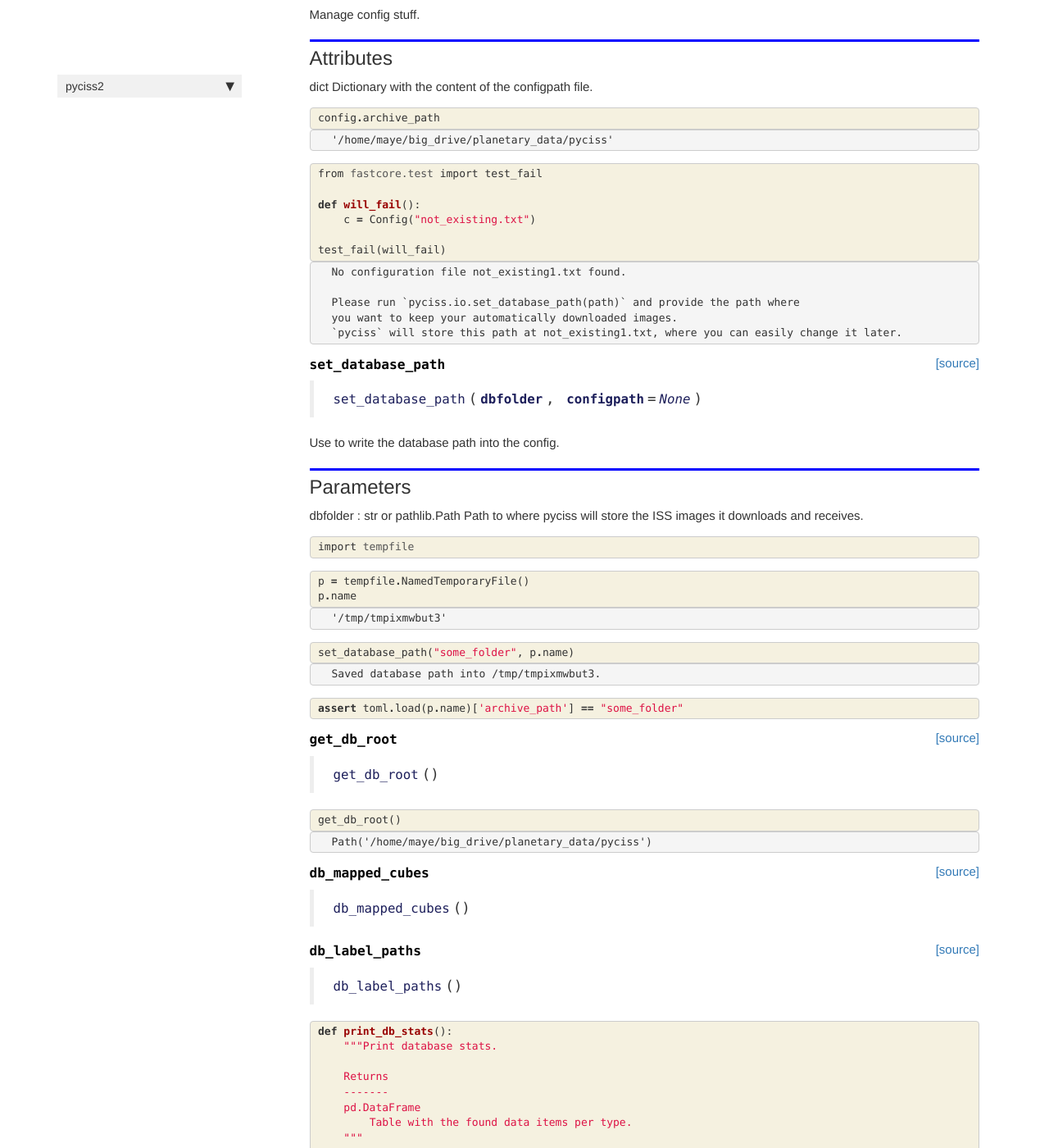
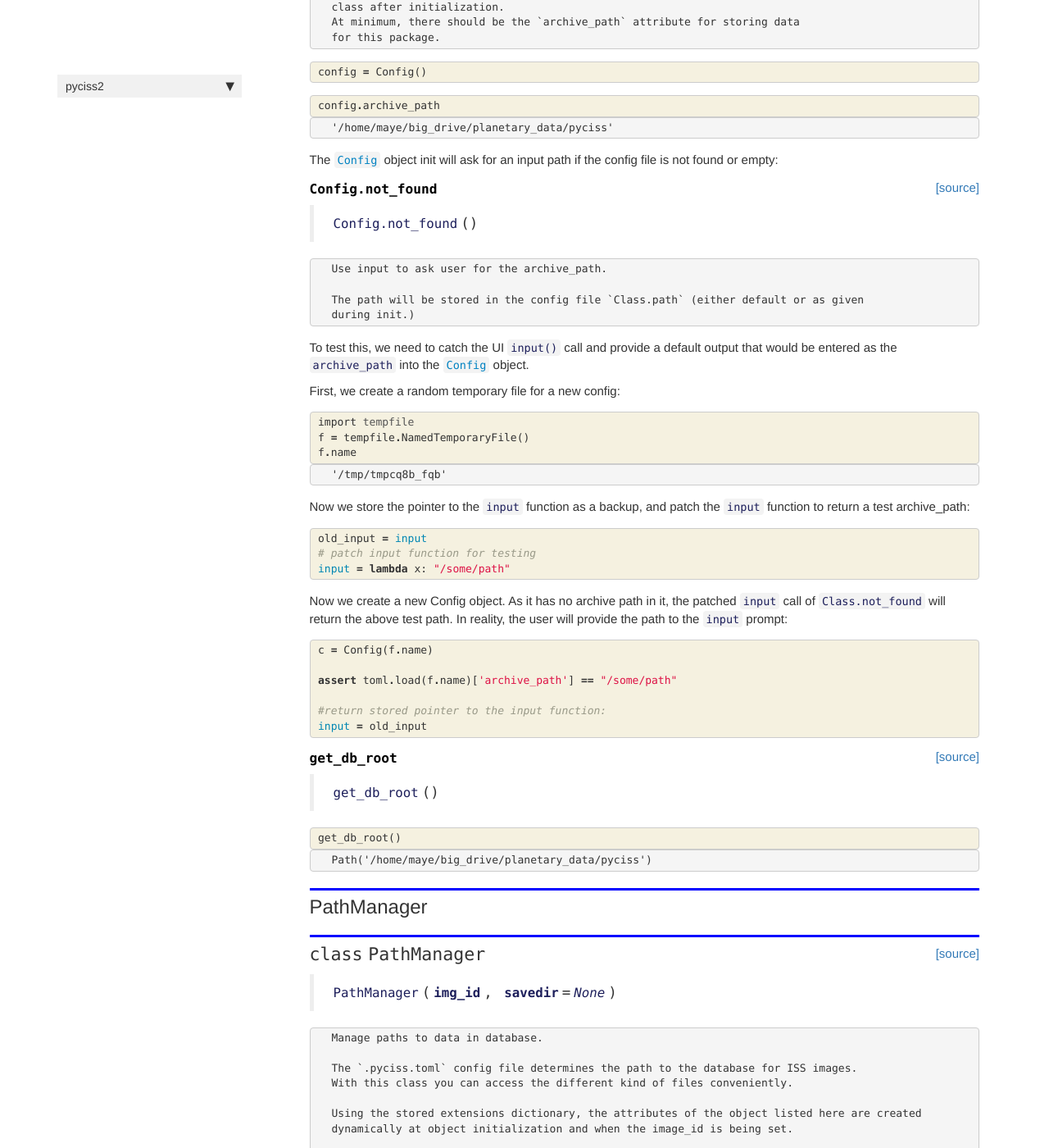
Before and after one commit to michaelaye/pyciss2, a Jekyll site: the page built from docs/io.html, in a window 1280 px wide and 1400 px high, scrolled down 854 px. Shown: the whole window at 82% size. Built offline with Jekyll 4.4.1, drawn with Linux system fonts in a browser that asks for light colours; nearby versions of some CDN libraries; comment, search, counter and statistics services are not loaded; some of the changed text lies outside the part shown.

Commit message:
use input prompt for archive_path.
* add tests with patched input function

```diff
--- a/docs/_data/sidebars/home_sidebar.yml
+++ b/docs/_data/sidebars/home_sidebar.yml
@@ -10,7 +10,7 @@ entries:
       title: Overview
       url: /
     - output: web,pdf
-      title: Input/Output basics for the pyciss2 package
+      title: Input/Output
       url: io.html
     - output: web,pdf
       title: OPUSAPI
--- a/docs/io.html
+++ b/docs/io.html
@@ -38,8 +38,7 @@ nb_path: "00_io.ipynb"
 
 <div class="cell border-box-sizing text_cell rendered"><div class="inner_cell">
 <div class="text_cell_render border-box-sizing rendered_html">
-<h2 id="Configfile">Configfile<a class="anchor-link" href="#Configfile"> </a></h2><p>The config file just contains one path to the folder where all data for <code>pyciss</code> will be stored.</p>
-<p>If it doesn't exist yet, the following code helps you to create it.</p>
+<h2 id="Configfile">Configfile<a class="anchor-link" href="#Configfile"> </a></h2><p>The config file for now just contains one path to the folder where all data for <code>pyciss</code> will be stored.</p>
 
 </div>
 </div>
@@ -57,9 +56,17 @@ nb_path: "00_io.ipynb"
 <div class="output_markdown rendered_html output_subarea ">
 <h2 id="Config" class="doc_header"><code>class</code> <code>Config</code><a href="https://github.com/michaelaye/pyciss2/tree/master/pyciss2/io.py#L17" class="source_link" style="float:right">[source]</a></h2><blockquote><p><code>Config</code>(<strong><code>other_config</code></strong>=<em><code>None</code></em>)</p>
 </blockquote>
-<p>Manage config stuff.</p>
-<h2 id="Attributes">Attributes<a class="anchor-link" href="#Attributes"> </a></h2><p>dict
-    Dictionary with the content of the configpath file.</p>
+
+<pre><code>Manage config stuff.
+
+Attributes
+-------
+path: pathlib.Path
+
+The key, value pairs found in the config file become attributes of thi
+class after initialization.
+At minimum, there should be the `archive_path` attribute for storing data
+for this package.</code></pre>
 
 </div>
 
@@ -81,6 +88,16 @@ nb_path: "00_io.ipynb"
     {% raw %}
 
 <div class="cell border-box-sizing code_cell rendered">
+<div class="input">
+
+<div class="inner_cell">
+    <div class="input_area">
+<div class=" highlight hl-ipython3"><pre><span></span><span class="n">config</span> <span class="o">=</span> <span class="n">Config</span><span class="p">()</span>
+</pre></div>
+
+    </div>
+</div>
+</div>
 
 </div>
     {% endraw %}
@@ -118,46 +135,13 @@ nb_path: "00_io.ipynb"
 </div>
     {% endraw %}
 
-    {% raw %}
-
-<div class="cell border-box-sizing code_cell rendered">
-<div class="input">
-
-<div class="inner_cell">
-    <div class="input_area">
-<div class=" highlight hl-ipython3"><pre><span></span><span class="kn">from</span> <span class="nn">fastcore.test</span> <span class="kn">import</span> <span class="n">test_fail</span>
-
-<span class="k">def</span> <span class="nf">will_fail</span><span class="p">():</span>
-    <span class="n">c</span> <span class="o">=</span> <span class="n">Config</span><span class="p">(</span><span class="s2">&quot;not_existing.txt&quot;</span><span class="p">)</span>
-
-<span class="n">test_fail</span><span class="p">(</span><span class="n">will_fail</span><span class="p">)</span>
-</pre></div>
-
-    </div>
-</div>
-</div>
-
-<div class="output_wrapper">
-<div class="output">
-
-<div class="output_area">
-
-<div class="output_subarea output_stream output_stdout output_text">
-<pre>No configuration file not_existing1.txt found.
-
-Please run `pyciss.io.set_database_path(path)` and provide the path where
-you want to keep your automatically downloaded images.
-`pyciss` will store this path at not_existing1.txt, where you can easily change it later.
-</pre>
-</div>
-</div>
+<div class="cell border-box-sizing text_cell rendered"><div class="inner_cell">
+<div class="text_cell_render border-box-sizing rendered_html">
+<p>The <a href="/pyciss2/io.html#Config"><code>Config</code></a> object init will ask for an input path if the config file is not found or empty:</p>
 
 </div>
 </div>
-
 </div>
-    {% endraw %}
-
     {% raw %}
 
 <div class="cell border-box-sizing code_cell rendered">
@@ -169,11 +153,13 @@ you want to keep your automatically downloaded images.
 
 
 <div class="output_markdown rendered_html output_subarea ">
-<h4 id="set_database_path" class="doc_header"><code>set_database_path</code><a href="https://github.com/michaelaye/pyciss2/tree/master/pyciss2/io.py#L56" class="source_link" style="float:right">[source]</a></h4><blockquote><p><code>set_database_path</code>(<strong><code>dbfolder</code></strong>, <strong><code>configpath</code></strong>=<em><code>None</code></em>)</p>
+<h4 id="Config.not_found" class="doc_header"><code>Config.not_found</code><a href="https://github.com/michaelaye/pyciss2/tree/master/pyciss2/io.py#L52" class="source_link" style="float:right">[source]</a></h4><blockquote><p><code>Config.not_found</code>()</p>
 </blockquote>
-<p>Use to write the database path into the config.</p>
-<h2 id="Parameters">Parameters<a class="anchor-link" href="#Parameters"> </a></h2><p>dbfolder : str or pathlib.Path
-    Path to where pyciss will store the ISS images it downloads and receives.</p>
+
+<pre><code>Use input to ask user for the archive_path.
+
+The path will be stored in the config file `Class.path` (either default or as given
+during init.)</code></pre>
 
 </div>
 
@@ -185,13 +171,14 @@ you want to keep your automatically downloaded images.
 </div>
     {% endraw %}
 
-    {% raw %}
-
-<div class="cell border-box-sizing code_cell rendered">
+<div class="cell border-box-sizing text_cell rendered"><div class="inner_cell">
+<div class="text_cell_render border-box-sizing rendered_html">
+<p>To test this, we need to catch the UI <code>input()</code> call and provide a default output that would be entered as the <code>archive_path</code> into the <a href="/pyciss2/io.html#Config"><code>Config</code></a> object.</p>
+<p>First, we create a random temporary file for a new config:</p>
 
 </div>
-    {% endraw %}
-
+</div>
+</div>
     {% raw %}
 
 <div class="cell border-box-sizing code_cell rendered">
@@ -200,24 +187,8 @@ you want to keep your automatically downloaded images.
 <div class="inner_cell">
     <div class="input_area">
 <div class=" highlight hl-ipython3"><pre><span></span><span class="kn">import</span> <span class="nn">tempfile</span>
-</pre></div>
-
-    </div>
-</div>
-</div>
-
-</div>
-    {% endraw %}
-
-    {% raw %}
-
-<div class="cell border-box-sizing code_cell rendered">
-<div class="input">
-
-<div class="inner_cell">
-    <div class="input_area">
-<div class=" highlight hl-ipython3"><pre><span></span><span class="n">p</span> <span class="o">=</span> <span class="n">tempfile</span><span class="o">.</span><span class="n">NamedTemporaryFile</span><span class="p">()</span>
-<span class="n">p</span><span class="o">.</span><span class="n">name</span>
+<span class="n">f</span> <span class="o">=</span> <span class="n">tempfile</span><span class="o">.</span><span class="n">NamedTemporaryFile</span><span class="p">()</span>
+<span class="n">f</span><span class="o">.</span><span class="n">name</span>
 </pre></div>
 
     </div>
@@ -232,7 +203,7 @@ you want to keep your automatically downloaded images.
 
 
 <div class="output_text output_subarea output_execute_result">
-<pre>&#39;/tmp/tmpixmwbut3&#39;</pre>
+<pre>&#39;/tmp/tmpcq8b_fqb&#39;</pre>
 </div>
 
 </div>
@@ -243,6 +214,13 @@ you want to keep your automatically downloaded images.
 </div>
     {% endraw %}
 
+<div class="cell border-box-sizing text_cell rendered"><div class="inner_cell">
+<div class="text_cell_render border-box-sizing rendered_html">
+<p>Now we store the pointer to the <code>input</code> function as a backup, and patch the <code>input</code> function to return a test archive_path:</p>
+
+</div>
+</div>
+</div>
     {% raw %}
 
 <div class="cell border-box-sizing code_cell rendered">
@@ -250,30 +228,26 @@ you want to keep your automatically downloaded images.
 
 <div class="inner_cell">
     <div class="input_area">
-<div class=" highlight hl-ipython3"><pre><span></span><span class="n">set_database_path</span><span class="p">(</span><span class="s2">&quot;some_folder&quot;</span><span class="p">,</span> <span class="n">p</span><span class="o">.</span><span class="n">name</span><span class="p">)</span>
+<div class=" highlight hl-ipython3"><pre><span></span><span class="n">old_input</span> <span class="o">=</span> <span class="nb">input</span>
+<span class="c1"># patch input function for testing</span>
+<span class="nb">input</span> <span class="o">=</span> <span class="k">lambda</span> <span class="n">x</span><span class="p">:</span> <span class="s2">&quot;/some/path&quot;</span>
 </pre></div>
 
     </div>
 </div>
 </div>
 
-<div class="output_wrapper">
-<div class="output">
+</div>
+    {% endraw %}
 
-<div class="output_area">
-
-<div class="output_subarea output_stream output_stdout output_text">
-<pre>Saved database path into /tmp/tmpixmwbut3.
-</pre>
-</div>
-</div>
+<div class="cell border-box-sizing text_cell rendered"><div class="inner_cell">
+<div class="text_cell_render border-box-sizing rendered_html">
+<p>Now we create a new Config object. As it has no archive path in it, the patched <code>input</code> call of <code>Class.not_found</code> will return the above test path.
+In reality, the user will provide the path to the <code>input</code> prompt:</p>
 
 </div>
 </div>
-
 </div>
-    {% endraw %}
-
     {% raw %}
 
 <div class="cell border-box-sizing code_cell rendered">
@@ -281,7 +255,12 @@ you want to keep your automatically downloaded images.
 
 <div class="inner_cell">
     <div class="input_area">
-<div class=" highlight hl-ipython3"><pre><span></span><span class="k">assert</span> <span class="n">toml</span><span class="o">.</span><span class="n">load</span><span class="p">(</span><span class="n">p</span><span class="o">.</span><span class="n">name</span><span class="p">)[</span><span class="s1">&#39;archive_path&#39;</span><span class="p">]</span> <span class="o">==</span> <span class="s2">&quot;some_folder&quot;</span>
+<div class=" highlight hl-ipython3"><pre><span></span><span class="n">c</span> <span class="o">=</span> <span class="n">Config</span><span class="p">(</span><span class="n">f</span><span class="o">.</span><span class="n">name</span><span class="p">)</span>
+
+<span class="k">assert</span> <span class="n">toml</span><span class="o">.</span><span class="n">load</span><span class="p">(</span><span class="n">f</span><span class="o">.</span><span class="n">name</span><span class="p">)[</span><span class="s1">&#39;archive_path&#39;</span><span class="p">]</span> <span class="o">==</span> <span class="s2">&quot;/some/path&quot;</span>
+
+<span class="c1">#return stored pointer to the input function:</span>
+<span class="nb">input</span> <span class="o">=</span> <span class="n">old_input</span>
 </pre></div>
 
     </div>
@@ -302,7 +281,7 @@ you want to keep your automatically downloaded images.
 
 
 <div class="output_markdown rendered_html output_subarea ">
-<h4 id="get_db_root" class="doc_header"><code>get_db_root</code><a href="https://github.com/michaelaye/pyciss2/tree/master/pyciss2/io.py#L75" class="source_link" style="float:right">[source]</a></h4><blockquote><p><code>get_db_root</code>()</p>
+<h4 id="get_db_root" class="doc_header"><code>get_db_root</code><a href="https://github.com/michaelaye/pyciss2/tree/master/pyciss2/io.py#L69" class="source_link" style="float:right">[source]</a></h4><blockquote><p><code>get_db_root</code>()</p>
 </blockquote>
 
 </div>
@@ -355,6 +334,12 @@ you want to keep your automatically downloaded images.
 </div>
     {% endraw %}
 
+<div class="cell border-box-sizing text_cell rendered"><div class="inner_cell">
+<div class="text_cell_render border-box-sizing rendered_html">
+<h2 id="PathManager">PathManager<a class="anchor-link" href="#PathManager"> </a></h2>
+</div>
+</div>
+</div>
     {% raw %}
 
 <div class="cell border-box-sizing code_cell rendered">
@@ -366,7 +351,73 @@ you want to keep your automatically downloaded images.
 
 
 <div class="output_markdown rendered_html output_subarea ">
-<h4 id="db_mapped_cubes" class="doc_header"><code>db_mapped_cubes</code><a href="https://github.com/michaelaye/pyciss2/tree/master/pyciss2/io.py#L81" class="source_link" style="float:right">[source]</a></h4><blockquote><p><code>db_mapped_cubes</code>()</p>
+<h2 id="PathManager" class="doc_header"><code>class</code> <code>PathManager</code><a href="https://github.com/michaelaye/pyciss2/tree/master/pyciss2/io.py#L77" class="source_link" style="float:right">[source]</a></h2><blockquote><p><code>PathManager</code>(<strong><code>img_id</code></strong>, <strong><code>savedir</code></strong>=<em><code>None</code></em>)</p>
+</blockquote>
+
+<pre><code>Manage paths to data in database.
+
+The `.pyciss.toml` config file determines the path to the database for ISS images.
+With this class you can access the different kind of files conveniently.
+
+Using the stored extensions dictionary, the attributes of the object listed here are created
+dynamically at object initialization and when the image_id is being set.
+
+NOTE
+----
+This class will read the .pyciss.toml to define the dbroot path, but
+one can also call it with the savedir argument to override that.
+
+Parameters
+----------
+img_id : str or pathlib.Path
+    The N... or W... image identifier string of CISS images or the absolute
+    path to an existing image
+savedir : str or pathlib.Path
+    Path to the pyciss image database. By default defined by what's found in
+    the .pyciss.yaml config, but can be overridden using this parameter.
+
+Attributes
+----------
+basepath
+img_id
+calib_img
+calib_label
+raw_image
+raw_cub
+raw_label
+cubepath
+tif
+undestriped</code></pre>
+
+</div>
+
+</div>
+
+</div>
+</div>
+
+</div>
+    {% endraw %}
+
+    {% raw %}
+
+<div class="cell border-box-sizing code_cell rendered">
+
+</div>
+    {% endraw %}
+
+    {% raw %}
+
+<div class="cell border-box-sizing code_cell rendered">
+
+<div class="output_wrapper">
+<div class="output">
+
+<div class="output_area">
+
+
+<div class="output_markdown rendered_html output_subarea ">
+<h4 id="db_mapped_cubes" class="doc_header"><code>db_mapped_cubes</code><a href="https://github.com/michaelaye/pyciss2/tree/master/pyciss2/io.py#L199" class="source_link" style="float:right">[source]</a></h4><blockquote><p><code>db_mapped_cubes</code>()</p>
 </blockquote>
 
 </div>
@@ -390,7 +441,7 @@ you want to keep your automatically downloaded images.
 
 
 <div class="output_markdown rendered_html output_subarea ">
-<h4 id="db_label_paths" class="doc_header"><code>db_label_paths</code><a href="https://github.com/michaelaye/pyciss2/tree/master/pyciss2/io.py#L85" class="source_link" style="float:right">[source]</a></h4><blockquote><p><code>db_label_paths</code>()</p>
+<h4 id="db_label_paths" class="doc_header"><code>db_label_paths</code><a href="https://github.com/michaelaye/pyciss2/tree/master/pyciss2/io.py#L203" class="source_link" style="float:right">[source]</a></h4><blockquote><p><code>db_label_paths</code>()</p>
 </blockquote>
 
 </div>
@@ -446,53 +497,52 @@ you want to keep your automatically downloaded images.
     {% raw %}
 
 <div class="cell border-box-sizing code_cell rendered">
+<div class="input">
+
+<div class="inner_cell">
+    <div class="input_area">
+<div class=" highlight hl-ipython3"><pre><span></span><span class="n">print_db_stats</span><span class="p">()</span>
+</pre></div>
+
+    </div>
+</div>
+</div>
 
 <div class="output_wrapper">
 <div class="output">
 
 <div class="output_area">
 
-
-<div class="output_markdown rendered_html output_subarea ">
-<h2 id="PathManager" class="doc_header"><code>class</code> <code>PathManager</code><a href="https://github.com/michaelaye/pyciss2/tree/master/pyciss2/io.py#L91" class="source_link" style="float:right">[source]</a></h2><blockquote><p><code>PathManager</code>(<strong><code>img_id</code></strong>, <strong><code>savedir</code></strong>=<em><code>None</code></em>)</p>
-</blockquote>
-<p>Manage paths to data in database.</p>
-<p>The <code>.pyciss.toml</code> config file determines the path to the database for ISS images.
-With this class you can access the different kind of files conveniently.</p>
-<p>Using the stored extensions dictionary, the attributes of the object listed here are created
-dynamically at object initialization and when the image_id is being set.</p>
-<h2 id="NOTE">NOTE<a class="anchor-link" href="#NOTE"> </a></h2><p>This class will read the .pyciss.toml to define the dbroot path, but
-one can also call it with the savedir argument to override that.</p>
-<h2 id="Parameters">Parameters<a class="anchor-link" href="#Parameters"> </a></h2><p>img_id : str or pathlib.Path
-    The N... or W... image identifier string of CISS images or the absolute
-    path to an existing image
-savedir : str or pathlib.Path
-    Path to the pyciss image database. By default defined by what's found in
-    the .pyciss.yaml config, but can be overridden using this parameter.</p>
-<h2 id="Attributes">Attributes<a class="anchor-link" href="#Attributes"> </a></h2><p>basepath
-img_id
-calib_img
-calib_label
-raw_image
-raw_cub
-raw_label
-cubepath
-tif
-undestriped</p>
-
+<div class="output_subarea output_stream output_stdout output_text">
+<pre>Database location: /home/maye/big_drive/planetary_data/pyciss
+Number of WACs and NACs in database: 1
+These kind of data are in the database: (returning pd.DataFrame)
+</pre>
+</div>
 </div>
 
+<div class="output_area">
+
+<div class="output_subarea output_text output_error">
+<pre>
+<span class="ansi-red-fg">---------------------------------------------------------------------------</span>
+<span class="ansi-red-fg">NameError</span>                                 Traceback (most recent call last)
+<span class="ansi-green-fg">&lt;ipython-input-44-24ec69d7027f&gt;</span> in <span class="ansi-cyan-fg">&lt;module&gt;</span>
+<span class="ansi-green-fg">----&gt; 1</span><span class="ansi-red-fg"> </span>print_db_stats<span class="ansi-blue-fg">(</span><span class="ansi-blue-fg">)</span>
+
+<span class="ansi-green-fg">&lt;ipython-input-43-0c1868a02f9d&gt;</span> in <span class="ansi-cyan-fg">print_db_stats</span><span class="ansi-blue-fg">()</span>
+<span class="ansi-green-intense-fg ansi-bold">     13</span>     print<span class="ansi-blue-fg">(</span><span class="ansi-blue-fg">&#34;These kind of data are in the database: (returning pd.DataFrame)&#34;</span><span class="ansi-blue-fg">)</span>
+<span class="ansi-green-intense-fg ansi-bold">     14</span>     d <span class="ansi-blue-fg">=</span> <span class="ansi-blue-fg">{</span><span class="ansi-blue-fg">}</span>
+<span class="ansi-green-fg">---&gt; 15</span><span class="ansi-red-fg">     </span><span class="ansi-green-fg">for</span> key<span class="ansi-blue-fg">,</span> val <span class="ansi-green-fg">in</span> PathManager<span class="ansi-blue-fg">.</span>extensions<span class="ansi-blue-fg">.</span>items<span class="ansi-blue-fg">(</span><span class="ansi-blue-fg">)</span><span class="ansi-blue-fg">:</span>
+<span class="ansi-green-intense-fg ansi-bold">     16</span>         d<span class="ansi-blue-fg">[</span>key<span class="ansi-blue-fg">]</span> <span class="ansi-blue-fg">=</span> <span class="ansi-blue-fg">[</span>len<span class="ansi-blue-fg">(</span>list<span class="ansi-blue-fg">(</span>dbroot<span class="ansi-blue-fg">.</span>glob<span class="ansi-blue-fg">(</span><span class="ansi-blue-fg">&#34;**/*&#34;</span> <span class="ansi-blue-fg">+</span> val<span class="ansi-blue-fg">)</span><span class="ansi-blue-fg">)</span><span class="ansi-blue-fg">)</span><span class="ansi-blue-fg">]</span>
+<span class="ansi-green-intense-fg ansi-bold">     17</span>     <span class="ansi-green-fg">return</span> pd<span class="ansi-blue-fg">.</span>DataFrame<span class="ansi-blue-fg">(</span>d<span class="ansi-blue-fg">)</span>
+
+<span class="ansi-red-fg">NameError</span>: name &#39;PathManager&#39; is not defined</pre>
+</div>
 </div>
 
 </div>
 </div>
-
-</div>
-    {% endraw %}
-
-    {% raw %}
-
-<div class="cell border-box-sizing code_cell rendered">
 
 </div>
     {% endraw %}
@@ -508,7 +558,7 @@ undestriped</p>
 
 
 <div class="output_markdown rendered_html output_subarea ">
-<h2 id="DBManager" class="doc_header"><code>class</code> <code>DBManager</code><a href="https://github.com/michaelaye/pyciss2/tree/master/pyciss2/io.py#L213" class="source_link" style="float:right">[source]</a></h2><blockquote><p><code>DBManager</code>()</p>
+<h2 id="DBManager" class="doc_header"><code>class</code> <code>DBManager</code><a href="https://github.com/michaelaye/pyciss2/tree/master/pyciss2/io.py#L207" class="source_link" style="float:right">[source]</a></h2><blockquote><p><code>DBManager</code>()</p>
 </blockquote>
 
 </div>
@@ -539,7 +589,7 @@ undestriped</p>
 
 
 <div class="output_markdown rendered_html output_subarea ">
-<h4 id="filename_from_obsid" class="doc_header"><code>filename_from_obsid</code><a href="https://github.com/michaelaye/pyciss2/tree/master/pyciss2/io.py#L221" class="source_link" style="float:right">[source]</a></h4><blockquote><p><code>filename_from_obsid</code>(<strong><code>obsid</code></strong>)</p>
+<h4 id="filename_from_obsid" class="doc_header"><code>filename_from_obsid</code><a href="https://github.com/michaelaye/pyciss2/tree/master/pyciss2/io.py#L215" class="source_link" style="float:right">[source]</a></h4><blockquote><p><code>filename_from_obsid</code>(<strong><code>obsid</code></strong>)</p>
 </blockquote>
 
 </div>
@@ -559,4 +609,21 @@ undestriped</p>
 </div>
     {% endraw %}
 
+    {% raw %}
+
+<div class="cell border-box-sizing code_cell rendered">
+<div class="input">
+
+<div class="inner_cell">
+    <div class="input_area">
+<div class=" highlight hl-ipython3"><pre><span></span><span class="kn">from</span> <span class="nn">nbdev.export</span> <span class="kn">import</span> <span class="n">notebook2script</span><span class="p">;</span> <span class="n">notebook2script</span><span class="p">()</span>
+</pre></div>
+
+    </div>
 </div>
+</div>
+
+</div>
+    {% endraw %}
+
+</div>
--- a/docs/ringcube.html
+++ b/docs/ringcube.html
@@ -8,14 +8,14 @@ sidebar: home_sidebar
 
 summary: "RingCube class definition"
 description: "RingCube class definition"
-nb_path: "ringcube.ipynb"
+nb_path: "05_ringcube.ipynb"
 ---
 <!--
 
 #################################################
 ### THIS FILE WAS AUTOGENERATED! DO NOT EDIT! ###
 #################################################
-# file to edit: ringcube.ipynb
+# file to edit: 05_ringcube.ipynb
 # command to build the docs after a change: nbdev_build_docs
 
 -->
--- a/docs/sidebar.json
+++ b/docs/sidebar.json
@@ -1,7 +1,7 @@
 {
   "pyciss2": {
     "Overview": "/",
-    "Input/Output basics for the pyciss2 package": "io.html",
+    "Input/Output": "io.html",
     "OPUSAPI": "opusapi.html",
     "pipeline": "pipeline.html",
     "Meta": "ringutils.html",
--- a/pyciss2/_nbdev.py
+++ b/pyciss2/_nbdev.py
@@ -5,11 +5,10 @@ __all__ = ["index", "modules", "custom_doc_links", "git_url"]
 index = {"logger": "04_plotting.ipynb",
          "Config": "00_io.ipynb",
          "config": "00_io.ipynb",
-         "set_database_path": "00_io.ipynb",
          "get_db_root": "00_io.ipynb",
+         "PathManager": "00_io.ipynb",
          "db_mapped_cubes": "00_io.ipynb",
          "db_label_paths": "00_io.ipynb",
-         "PathManager": "00_io.ipynb",
          "DBManager": "00_io.ipynb",
          "filename_from_obsid": "00_io.ipynb",
          "base_url": "01_opusapi.ipynb",
```
Also changed, not shown: other parts of docs/io.html (+1 -1 lines), docs/opusapi.html (+13 -6 lines), docs/plotting.html (+8 -4 lines), docs/ringutils.html (+20 -11 lines), pyciss2/io.py (+32 -38 lines), 2 other files.
